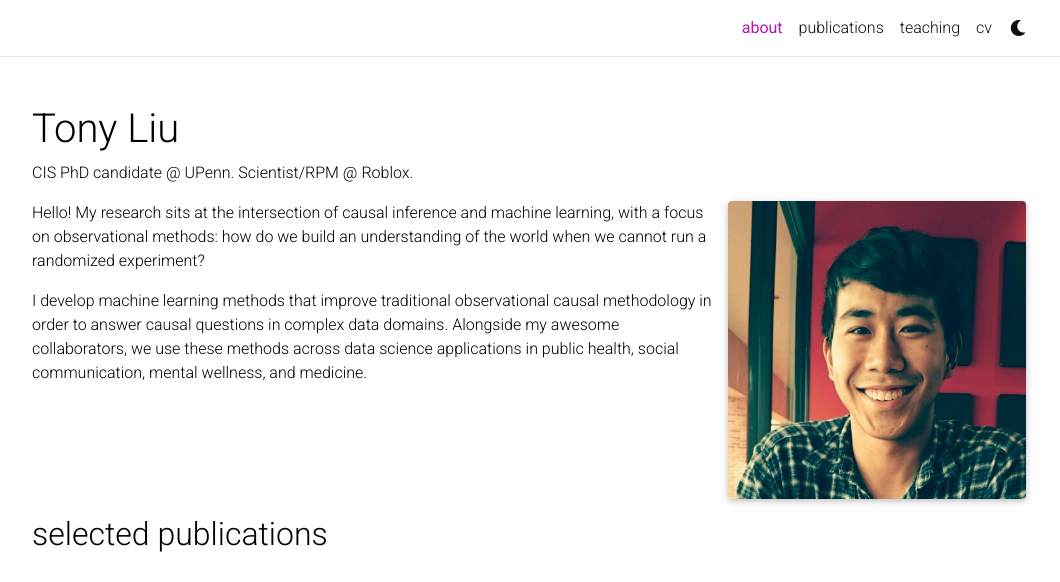
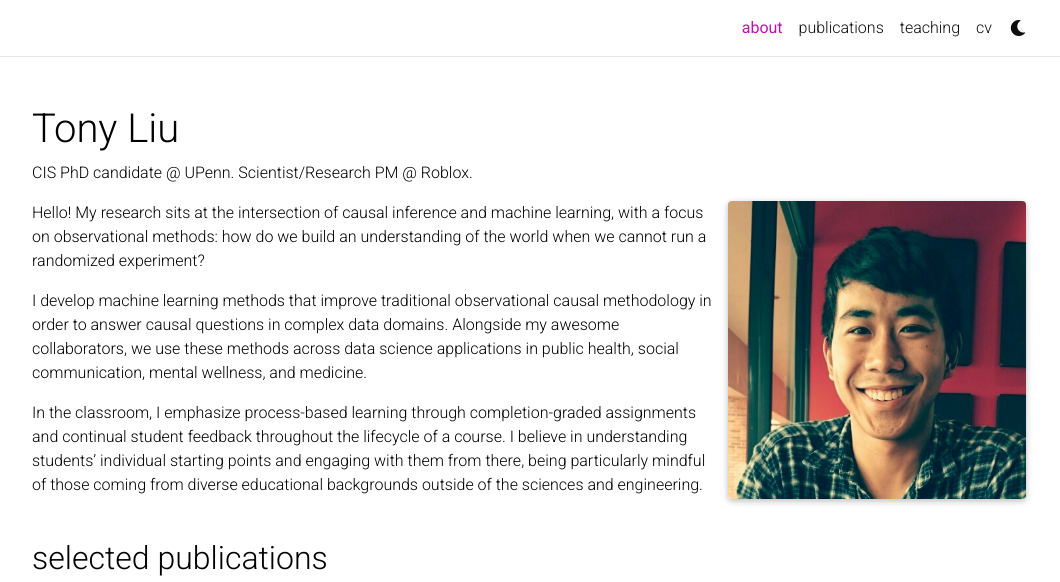
Before and after one commit to tliutony/tliutony.github.io, a Jekyll site: the page built from _pages/about.md, in a window 1280 px wide and 932 px high, cut to the strip 0-582 px from the top of the window. Shown: the whole strip, without its empty margins (111-1171 px from the left). Built offline with Jekyll 4.4.1, drawn with Linux system fonts in a browser that asks for light colours; full-size pictures stand in for the smaller copies a plugin makes; comment, search, counter and statistics services are not loaded; a style sheet for code colours, icons or effects is not loaded.

Commit message:
update teaching blurb, add teaching certificate, add makefile

```diff
--- a/_layouts/about.html
+++ b/_layouts/about.html
@@ -48,6 +48,8 @@ layout: default
           {%- endif %}
 
           <!-- Selected papers -->
+          <!-- increase vertical space a little bit-->
+          <br>
           {% if page.selected_papers -%}
             <h2><a href="{{ '/publications/' | relative_url }}" style="color: inherit;">selected publications</a></h2>
             {%- include selected_papers.html %}
--- a/_pages/about.md
+++ b/_pages/about.md
@@ -2,7 +2,7 @@
 layout: about
 title: about
 permalink: /
-subtitle: CIS PhD candidate @ UPenn. Scientist/RPM @ Roblox. #<a href='#'>Univeristy of Pennsylvania</a>. <a href='#'>Roblox</a>.
+subtitle: CIS PhD candidate @ UPenn. Scientist/Research PM @ Roblox. #<a href='#'>Univeristy of Pennsylvania</a>. <a href='#'>Roblox</a>.
 #Address. Contacts. Moto. Etc.
 
 profile:
@@ -19,3 +19,5 @@ social: true  # includes social icons at the bottom of the page
 Hello! My research sits at the intersection of causal inference and machine learning, with a focus on observational methods: how do we build an understanding of the world when we cannot run a randomized experiment?
 
 I develop machine learning methods that improve traditional observational causal methodology in order to answer causal questions in complex data domains. Alongside my awesome collaborators, we use these methods across data science applications in public health, social communication, mental wellness, and medicine.
+
+In the classroom, I emphasize process-based learning through completion-graded assignments and continual student feedback throughout the lifecycle of a course. I believe in understanding students' individual starting points and engaging with them from there, being particularly mindful of those coming from diverse educational backgrounds outside of the sciences and engineering.
```
Also changed, not shown: _pages/teaching.md (+1 -0 lines), 1 other file.
